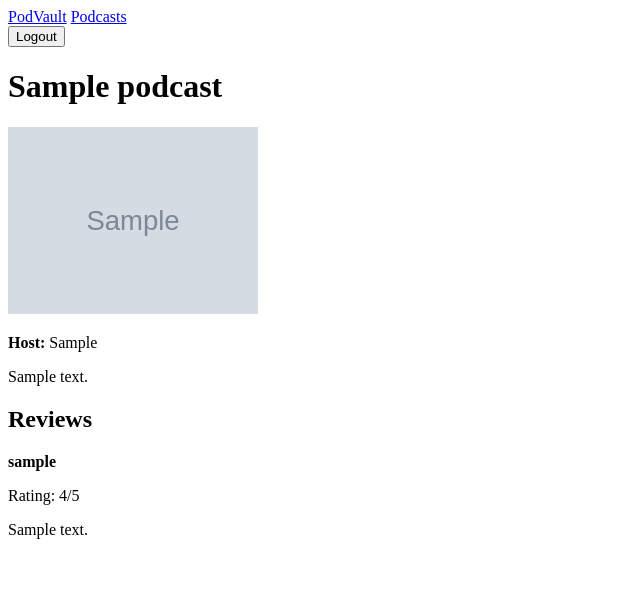
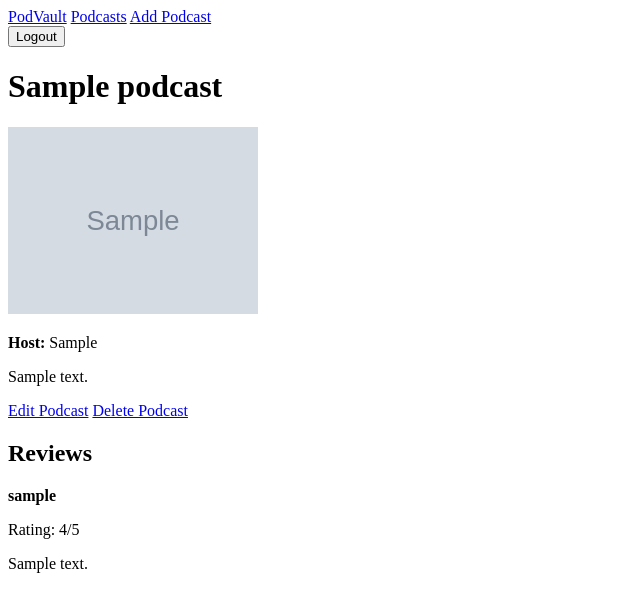
Before and after one commit to levi81770/PodVault, a Django app: page /podcasts/1/ in a window 1280 px wide. Shown: the top 612 px of the page, without its empty margins (0-640 px from the left). Run offline with Django 5.2, Linux system fonts and the light colour scheme; a user stored in the database is signed in; tables that the repository leaves empty hold one stand-in row (values such as "Sample post"); grey boxes marked "Sample" are stand-in pictures.

Commit message:
Add podcast CRUD

```diff
--- a/podcasts/templates/base.html
+++ b/podcasts/templates/base.html
@@ -10,6 +10,7 @@
       <a href="{% url 'podcast_list' %}">Podcasts</a>
 
       {% if user.is_authenticated %}
+      <a href="{% url 'podcast_create' %}">Add Podcast</a>
       <form action="{% url 'logout' %}" method="post">
         {% csrf_token %}
         <button type="submit">Logout</button>
--- a/podcasts/templates/podcasts/detail.html
+++ b/podcasts/templates/podcasts/detail.html
@@ -10,6 +10,11 @@
 
 <p><strong>Host:</strong> {{ podcast.host }}</p>
 <p>{{ podcast.description }}</p>
+
+{% if user == podcast.created_by %}
+    <a href="{% url 'podcast_update' podcast.pk %}">Edit Podcast</a>
+    <a href="{% url 'podcast_delete' podcast.pk %}">Delete Podcast</a>
+{% endif %}
 
 <h2>Reviews</h2>
 
--- a/podcasts/urls.py
+++ b/podcasts/urls.py
@@ -6,5 +6,8 @@ urlpatterns = [
     path('logout/', views.LogoutUser.as_view(), name='logout'),
     path('signup/', views.signup, name='signup'),
     path('podcasts/', views.PodcastList.as_view(), name='podcast_list'),
+    path('podcasts/create/', views.PodcastCreate.as_view(), name='podcast_create'),
     path('podcasts/<int:pk>/', views.PodcastDetail.as_view(), name='podcast_detail'),
+    path('podcasts/<int:pk>/update/', views.PodcastUpdate.as_view(), name='podcast_update'),
+    path('podcasts/<int:pk>/delete/', views.PodcastDelete.as_view(), name='podcast_delete'),
 ]
--- a/podcasts/views.py
+++ b/podcasts/views.py
@@ -3,7 +3,9 @@ from django.contrib.auth.views import LoginView, LogoutView
 from django.contrib.auth.forms import UserCreationForm
 from django.contrib.auth import login
 from django.shortcuts import render, redirect
-from django.views.generic import TemplateView, ListView, DetailView
+from django.views.generic import ListView, DetailView, CreateView, UpdateView, DeleteView
+from django.contrib.auth.mixins import LoginRequiredMixin
+from django.urls import reverse_lazy
 from .models import Podcast
 
 
@@ -22,7 +24,23 @@ class PodcastDetail(DetailView):
     template_name = 'podcasts/detail.html'
     context_object_name = 'podcast'
 
+class PodcastCreate(LoginRequiredMixin, CreateView):
+    model = Podcast
+    fields = ['title', 'description', 'host', 'image_url']
+    template_name = 'podcasts/form.html'
 
+    def form_valid(self, form):
+        form.instance.created_by = self.request.user
+        return super().form_valid(form)
+
+class PodcastUpdate(LoginRequiredMixin, UpdateView):
+    model = Podcast
+    fields = ['title', 'description', 'host', 'image_url']
+    template_name = 'podcasts/form.html'
+
+class PodcastDelete(LoginRequiredMixin, DeleteView):
+    model = Podcast
+    success_url = reverse_lazy('podcast_list')
 
 class LogoutUser(LogoutView):
     next_page = 'home'
```
Also changed, not shown: podcasts/templates/podcasts/form.html (+14 -0 lines), podcasts/templates/podcasts/podcast_confirm_delete.html (added, +16 -0 lines), podcasts/templates/podcasts/confirm_delete.html (deleted).
